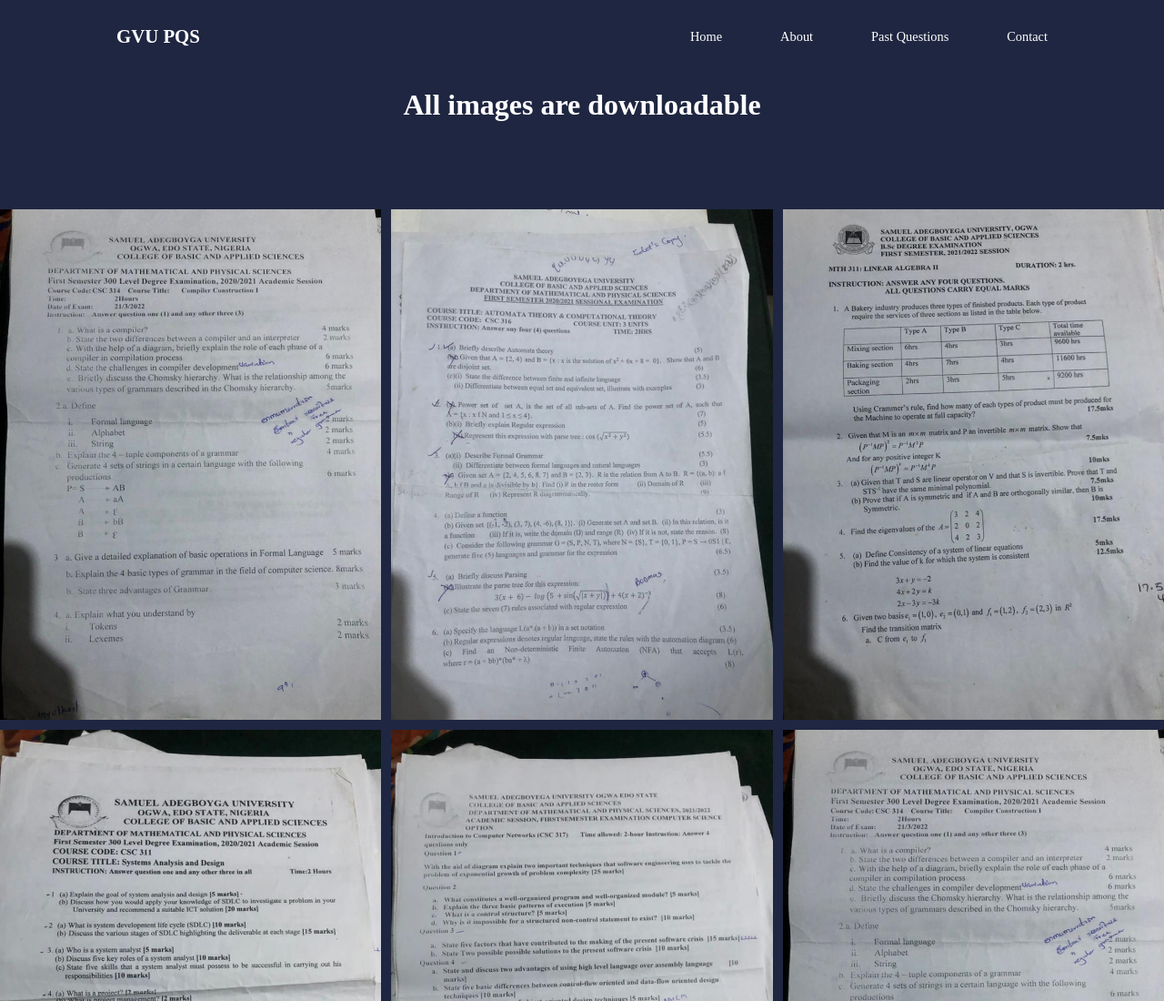
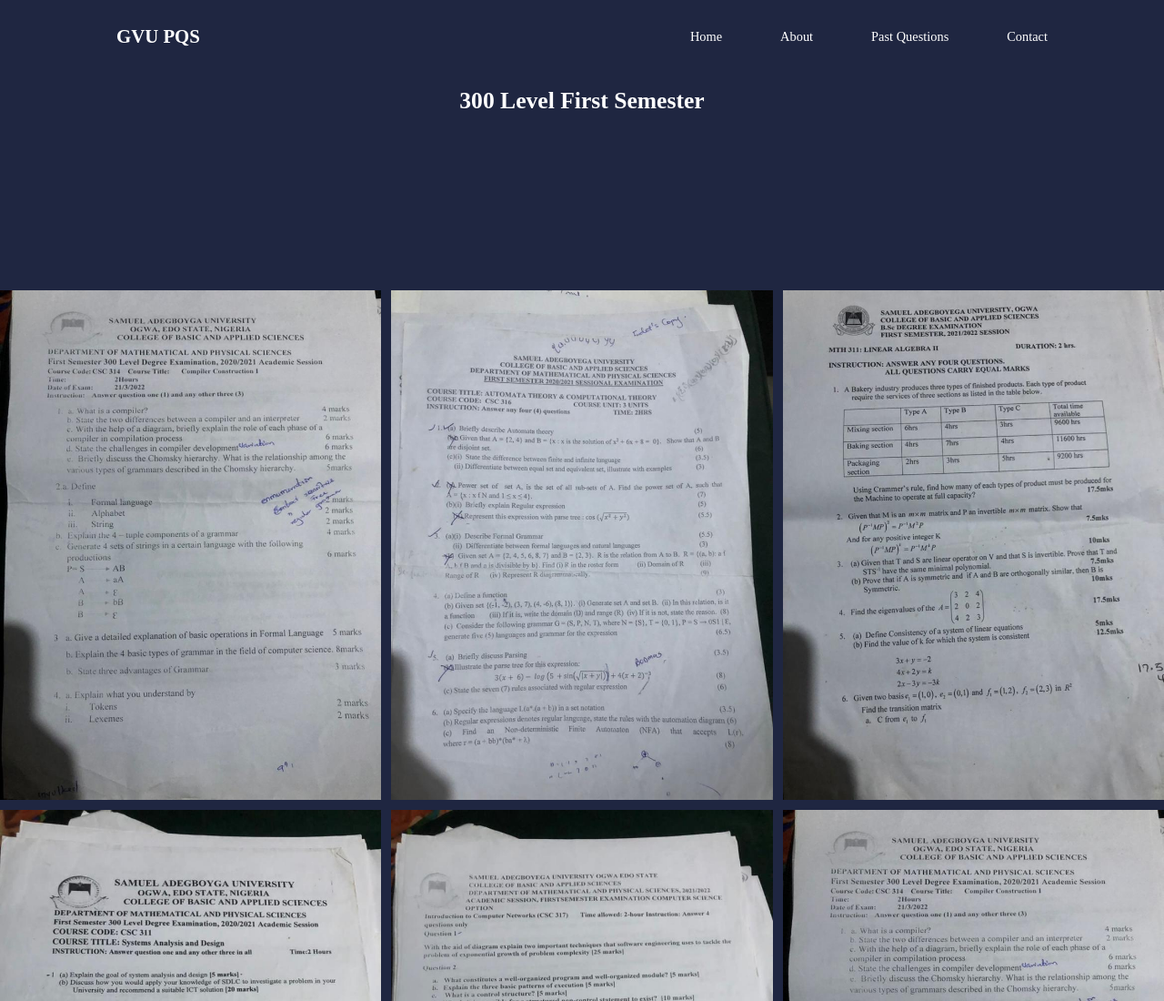
Before and after one commit to Chief-Ogida/GVU-Past-Questions, a plain HTML site: page mps.html in a window 1280 px wide. Shown: the top 1100 px of the page at 91% size. Drawn offline with Linux system fonts and the light colour scheme.

Commit message:
added level text

```diff
--- a/mps.css
+++ b/mps.css
@@ -8,6 +8,10 @@
     grid-template-columns: repeat(3, 1fr);
     gap: 0.7rem;
 }
+.semester{
+    display: flex;
+    justify-content: center;
+}
 
 @media screen and (max-width:600px) {
     .images__past-questions{
--- a/mps.html
+++ b/mps.html
@@ -27,10 +27,12 @@
 
         </div>
     </nav>
-    <section class="head__info">
+    <!-- <section class="head__info">
       <h2>All images are downloadable</h2>
-    </section>
-
+    </section> -->
+<section class="semester">
+    <h3>300 Level First Semester</h3>
+</section>
 
     <section class="images__past-questions">
 
```
